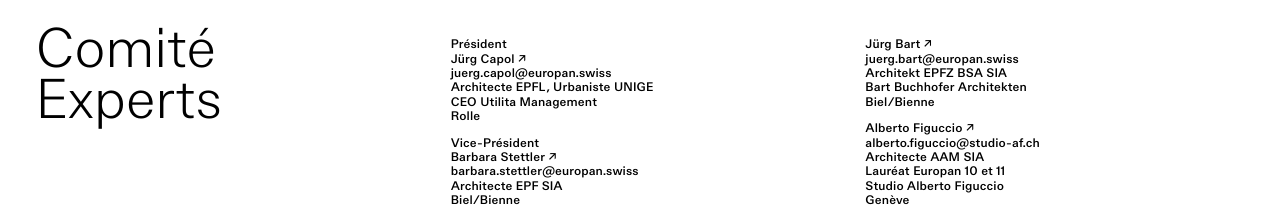
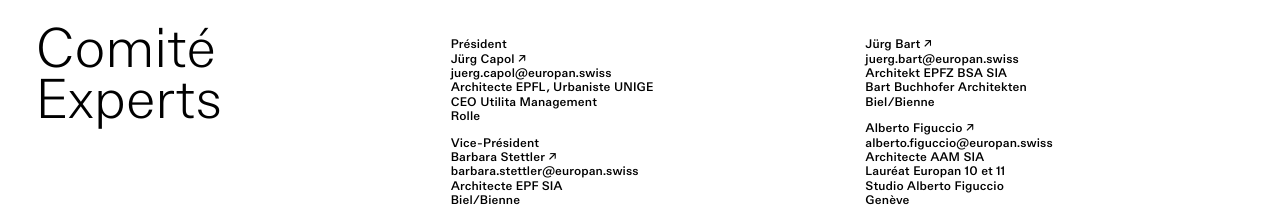
Before and after one commit to lucabunino/europan, a SvelteKit app in the folder temporary/: page / in a window 1280 px wide. Shown: the part 1340-1559 px from the top of the page. Built offline with nearby package versions, Linux system fonts and the light colour scheme.

Commit message:
Mail Alberto

```diff
--- a/temporary/src/routes/+page.server.js
+++ b/temporary/src/routes/+page.server.js
@@ -36,7 +36,7 @@ export const actions = {
 
       const mail = {
         from: EMAIL,
-        to: "luca.bunino@gmail.com",
+        to: "bureau@europan.suisse",
         subject: `Europan Suisse | Message from ${email}`,
         text: body,
         html: html,
--- a/temporary/src/routes/+page.svelte
+++ b/temporary/src/routes/+page.svelte
@@ -140,8 +140,8 @@ $effect(() => {
       <p>Biel/Bienne</p>
     </div>
     <div class="person">
-      <p><a target="_blank" href="mailto:alberto.figuccio@studio-af.ch">Alberto Figuccio ↗</a></p>
-      <p>alberto.figuccio@studio-af.ch</p>
+      <p><a target="_blank" href="mailto:alberto.figuccio@europan.swiss">Alberto Figuccio ↗</a></p>
+      <p>alberto.figuccio@europan.swiss</p>
       <p>Architecte AAM SIA</p>
       <p>Lauréat Europan 10 et 11</p>
       <p>Studio Alberto Figuccio</p>
```
